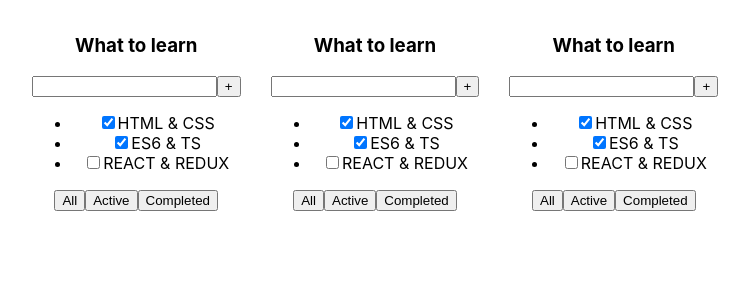
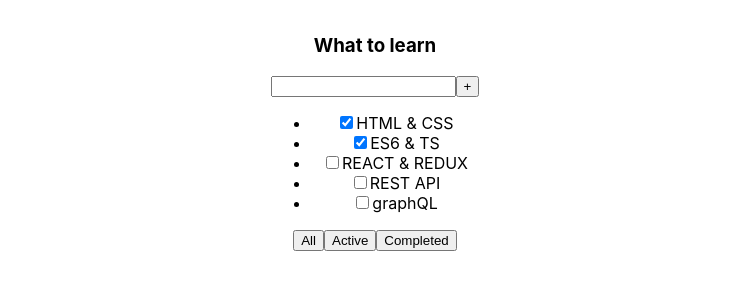
Before and after one commit to Alexmiroha/samurai-way-main, a React (Create React App) app: page / in a window 1280 px wide. Shown: the top 300 px of the page, without its empty margins (265-1014 px from the left). Built offline with nearby package versions, Linux system fonts and the light colour scheme.

Commit message:
Lesson2 Task1

```diff
--- a/src/App.tsx
+++ b/src/App.tsx
@@ -8,14 +8,14 @@
     const tasks: Array<TaskType> = [
         {id: 1, title: 'HTML & CSS', isDone: true},
         {id: 2, title: 'ES6 & TS', isDone: true},
-        {id: 3, title: 'REACT & REDUX', isDone: false}
+        {id: 3, title: 'REACT & REDUX', isDone: false},
+        {id: 4, title: 'REST API', isDone: false},
+        {id: 5, title: 'graphQL', isDone: false}
     ]
 
   return (
       <div className="App">
           <div className="TodolistContainer">
-              <Todolist title={todoListTitle} task={tasks}/>
-              <Todolist title={todoListTitle} task={tasks}/>
               <Todolist title={todoListTitle} task={tasks}/>
           </div>
       </div>
--- a/src/Todolist/Todolist.tsx
+++ b/src/Todolist/Todolist.tsx
@@ -15,7 +15,7 @@
     const taskItems: JSX.Element[] | JSX.Element = props.task.length ?
         props.task.map((task) => {
             return (
-                <li>
+                <li key={task.id}>
                     <input type="checkbox" checked={task.isDone}/>
                     <span>{task.title}</span>
                 </li>)
```
